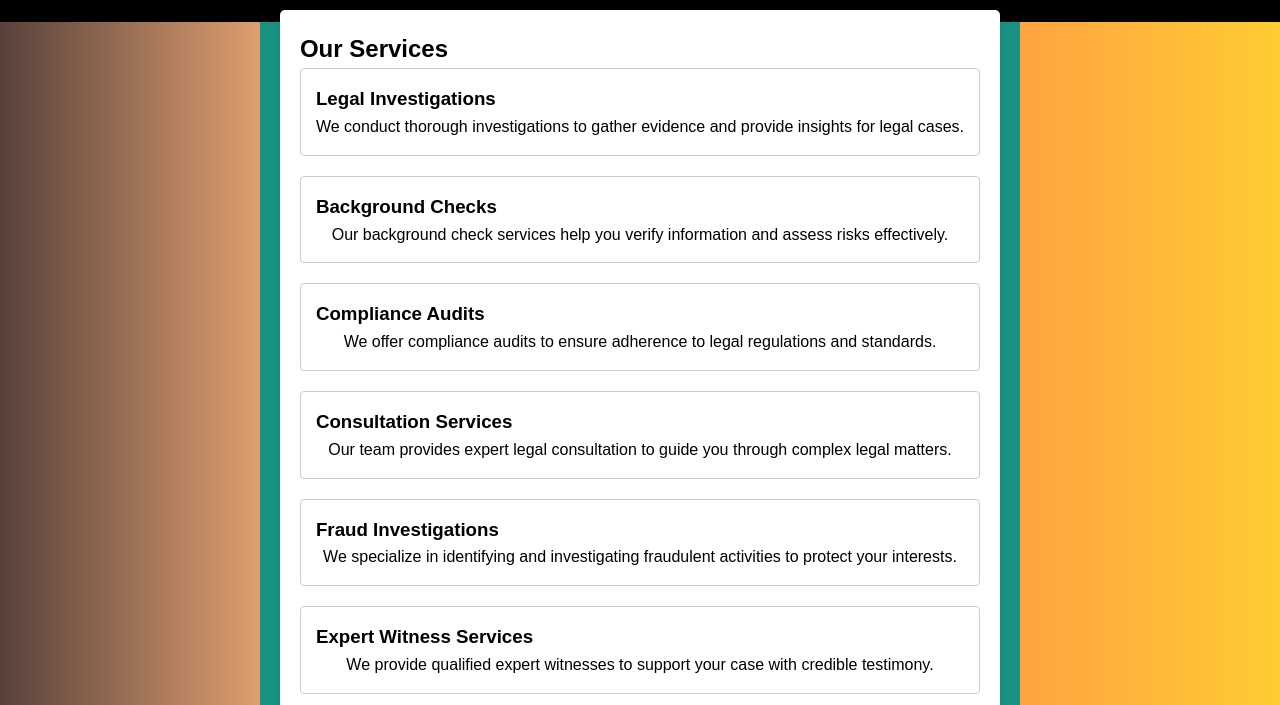
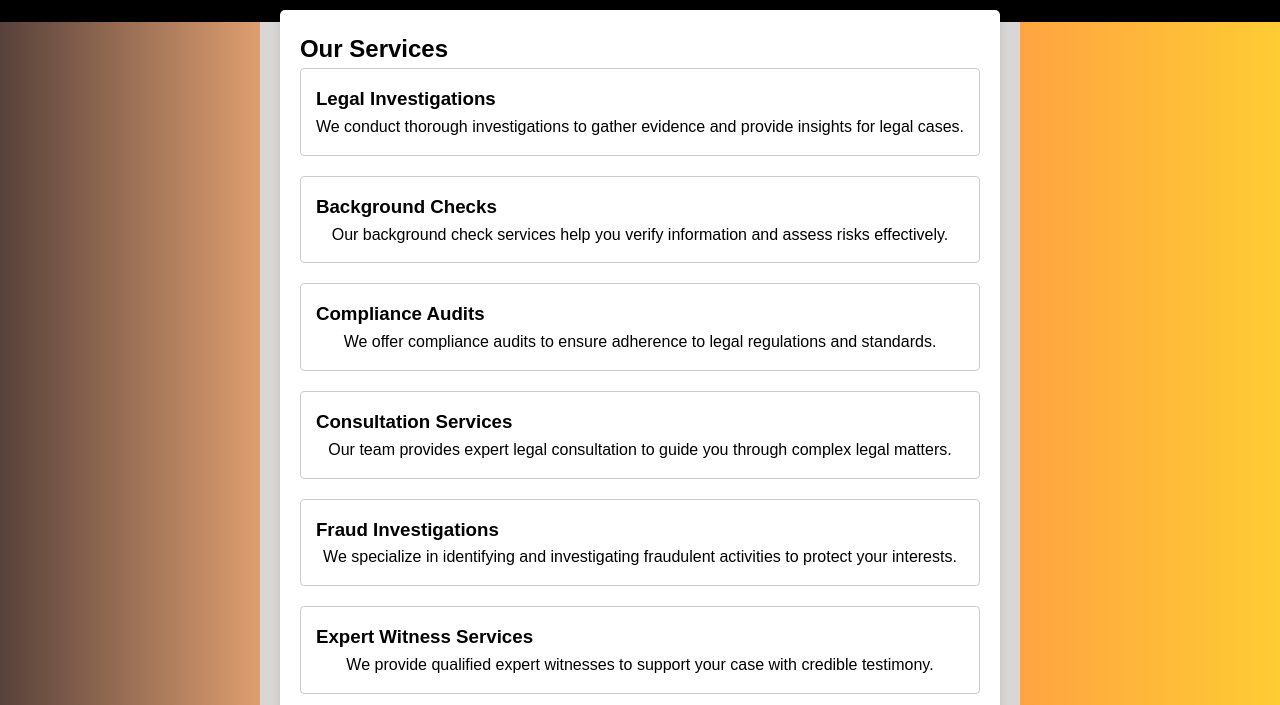
Before and after one commit to Tauseefkazmi02/polis_project, a plain HTML site: page services.html in a window 1280 px wide. Shown: the part 95-800 px from the top of the page. Drawn offline with Linux system fonts and the light colour scheme.

Commit message:
Update styles.css

```diff
--- a/styles.css
+++ b/styles.css
@@ -429,12 +429,13 @@ header {
 }
 
 main {
-    flex: 1; /* This allows the main section to take the remaining space */
+    flex: 1;
     display: flex;
-    align-items: center; /* Center the form vertically */
-    justify-content: center; /* Center the form horizontally */
-    background-color: #199282; /* Light background for contrast */
+    align-items: center;
+    justify-content: center;
+    background-color: rgb(217, 214, 214); /* <- fix here */
 }
+
 
 .form-container {
     background-color: white; /* White background for the form */
```
